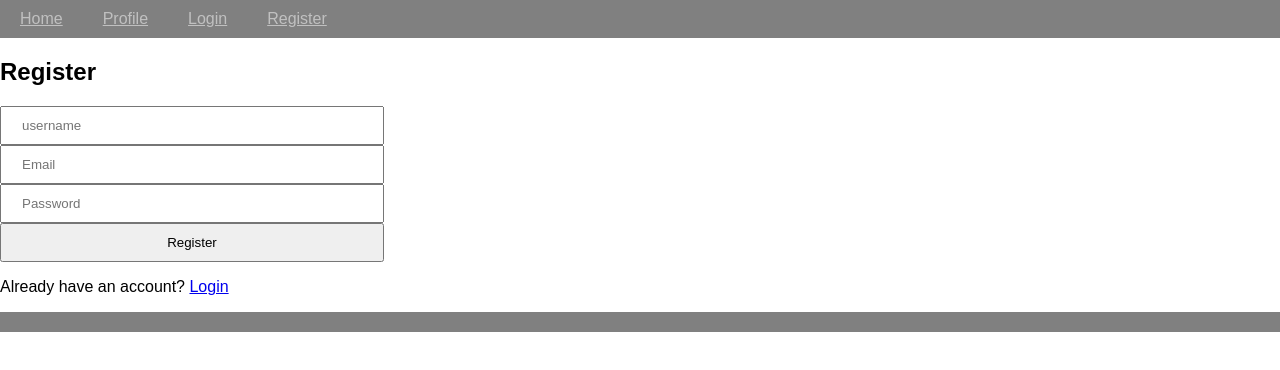
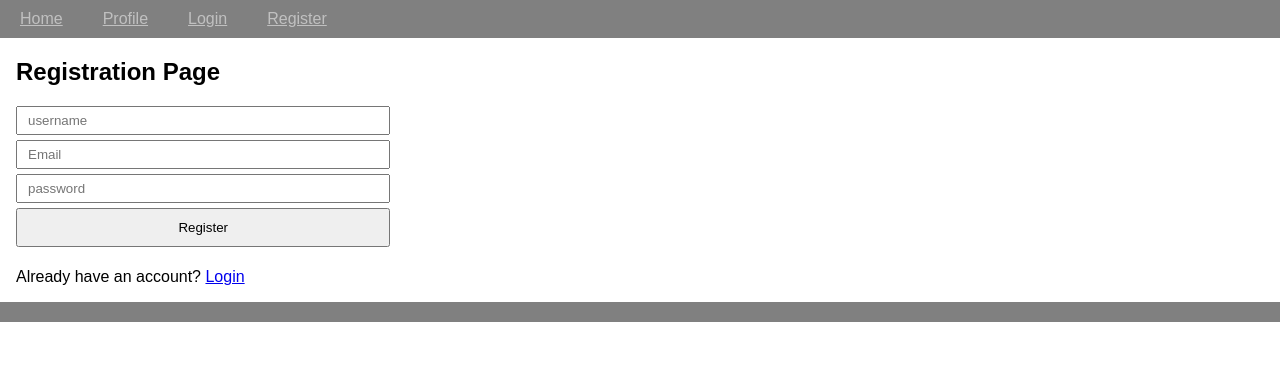
Before and after one commit to sajjadabd/newsapi-frontend, a React app: page /register in a window 1280 px wide. Shown: the top 370 px of the page. Built offline with nearby package versions, Linux system fonts and the light colour scheme; the HTML template or start-up script is replaced by a standard one.

Commit message:
make layout for app and style register page

```diff
--- a/src/App.tsx
+++ b/src/App.tsx
@@ -14,6 +14,7 @@ import Register from './pages/Auth/Register';
 import { ThemeProvider } from 'styled-components';
 import GlobalStyles from './styles/GlobalStyles';
 import theme from './styles/Theme';
+import Layout from './components/Layout/Layout';
 
 
 function App() {
@@ -21,7 +22,7 @@ function App() {
     <ThemeProvider theme={theme}>
       <GlobalStyles />
       <BrowserRouter>
-        <Header />
+        <Layout>
 
           <Routes>
             <Route path="/" element={<Home />} />
@@ -30,7 +31,7 @@ function App() {
             <Route path="/register" element={<Register />} />
           </Routes>
 
-        <Footer />
+        </Layout>
       </BrowserRouter>
     </ThemeProvider>
   );
--- a/src/components/Form/Input.tsx
+++ b/src/components/Form/Input.tsx
@@ -6,7 +6,7 @@ const Input = styled.input.attrs(props => ({
   value: props.value || '', // Default value
 }))`
   /* Define your styling here */
-  padding : 10px 20px;
+  padding : 5px 10px;
   outline : none;
 `;
 
--- a/src/components/Form/StyledForm.tsx
+++ b/src/components/Form/StyledForm.tsx
@@ -4,4 +4,8 @@ export const StyledForm = styled.form`
   display : flex;
   flex-direction : column;
   width : 30%;
+  margin-bottom : 15px;
+  * {
+    margin-bottom : 5px;
+  }
 `;
--- /dev/null
+++ b/src/components/Layout/Layout.tsx
@@ -0,0 +1,21 @@
+import Footer from "../Footer/Footer"
+import Header from "../Header/Header"
+import LayoutWrapper from "./LayoutWrapper";
+
+interface Props {
+  children: React.ReactNode; // Specify the type for the 'children' prop
+}
+
+const Layout : React.FC<Props> = ({children}) => {
+  return (
+    <>
+      <Header />
+        <LayoutWrapper>
+          {children}
+        </LayoutWrapper>
+      <Footer />
+    </>
+  )
+}
+
+export default Layout
--- /dev/null
+++ b/src/components/Layout/LayoutWrapper.tsx
@@ -0,0 +1,7 @@
+import styled from 'styled-components'
+
+const LayoutWrapper = styled.div`
+  margin : 1em;
+`
+
+export default LayoutWrapper;
--- a/src/pages/Auth/Register.tsx
+++ b/src/pages/Auth/Register.tsx
@@ -1,7 +1,7 @@
 import { useState } from 'react';
 import { Link } from 'react-router-dom';
 import axios from 'axios';
-import Form from '../../components/Form/Form';
+import {StyledForm} from '../../components/Form/StyledForm';
 import Input from '../../components/Form/Input';
 import Button from '../../components/Form/Button';
 
@@ -10,34 +10,93 @@ import Button from '../../components/Form/Button';
 
 function Register() {
 
-  const [username, setUsername] = useState('');
-  const [email, setEmail] = useState('');
-  const [password, setPassword] = useState('');
-  const [passwordConfirmation, setPasswordConfirmation] = useState('');
+  const [formData, setFormData] = useState({
+    username: '',
+    email : '',
+    password: '',
+  });
 
-  const handleRegister = async () => {
+
+
+  const handleInputChange = (event: React.ChangeEvent<HTMLInputElement>) => {
+    const { name, value } = event.target;
+    setFormData(prevData => ({
+      ...prevData,
+      [name]: value,
+    }));
+  };
+
+  const handleSubmit = async (event: React.FormEvent) => {
+    event.preventDefault();
+
+    console.log('registered...');
+    // Simulate a successful registration
+    /*
     try {
       const response = await axios.post('/api/register', {
-        username,
-        email,
-        password,
-        passwordConfirmation
+        username : formData.username,
+        email : formData.email,
+        password : formData.password,
       })
       // Handle success (e.g., redirect to login page)
     } catch (error) {
-      console.error('Registration failed:', error);
+      //console.error('Registration failed:', error);
     }
+    */
+    //const accessToken = 'sample_access_token';
+    //localStorage.setItem('access_token', accessToken);
+
   };
 
   return (
-    <Form>
-      <h2>Register</h2>
-      <Input type="text" value={email} onChange={(e) => setUsername(e.target.value)} placeholder="username" />
-      <Input type="email" value={email} onChange={(e) => setEmail(e.target.value)} placeholder="Email" />
-      <Input type="password" value={password} onChange={(e) => setPassword(e.target.value)} placeholder="Password" />
-      <Button onClick={handleRegister}>Register</Button>
+
+
+    <div>
+      <h2>Registration Page</h2>
+      <StyledForm onSubmit={handleSubmit}>
+
+          {/* <label htmlFor="username">Username</label> */}
+
+          <Input
+            type="text"
+            id="username"
+            name="username"
+            placeholder="username"
+            value={formData.username}
+            onChange={handleInputChange}
+          />
+
+
+
+          {/* <label htmlFor="email">Email</label> */}
+
+          <Input
+            type="email"
+            id="email"
+            name="email"
+            placeholder="Email"
+            value={formData.email}
+            onChange={handleInputChange}
+          />
+
+          {/* <label htmlFor="password">Password</label> */}
+
+          <Input
+            type="password"
+            id="password"
+            name="password"
+            placeholder="password"
+            value={formData.password}
+            onChange={handleInputChange}
+          />
+
+          <Button type="submit">Register</Button>
+      </StyledForm>
+
       <p>Already have an account? <Link to="/login">Login</Link></p>
-    </Form>
+    </div>
+
+
   );
 }
 
```
Lines whose indentation alone changed are shown as unchanged.
